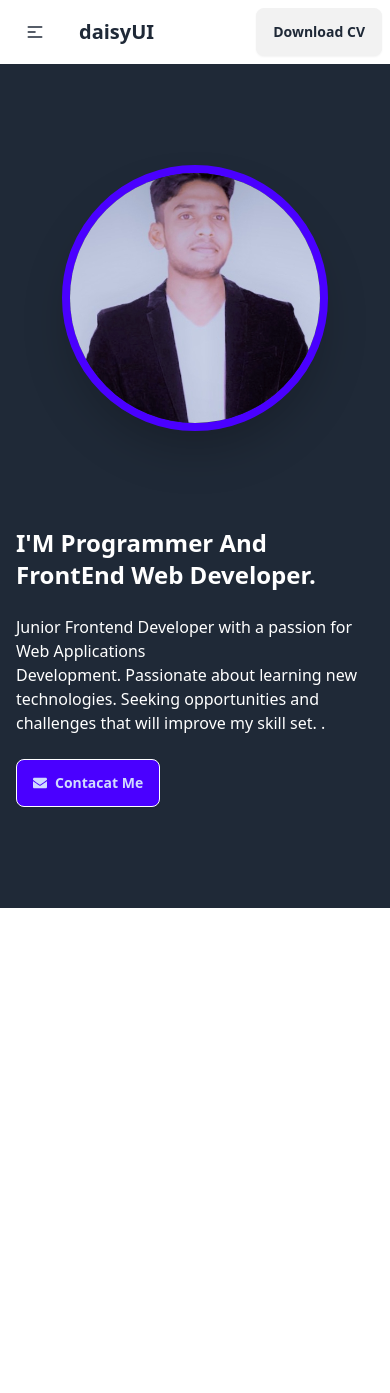
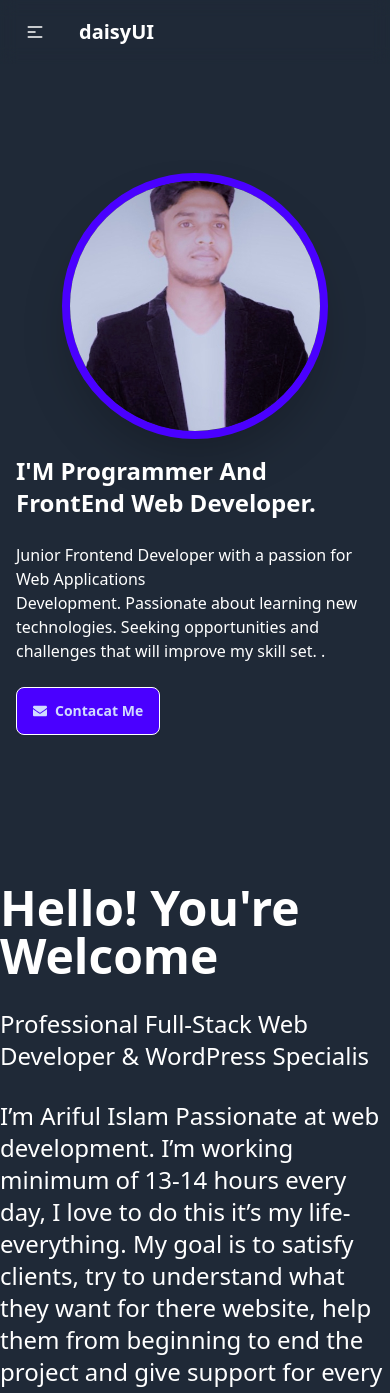
Before and after one commit to programmerrabbanii/my-portfolio, a React (Vite) app: page / in a window 390 px wide. Shown: the top 1393 px of the page. Before the commit the page ends 908 px from the top, so only its background shows below. Built offline with nearby package versions, Linux system fonts and the light colour scheme.

Commit message:
adde  the about section

```diff
--- a/package.json
+++ b/package.json
@@ -16,6 +16,7 @@
     "react-dom": "^18.2.0",
     "react-icons": "^4.12.0",
     "react-router-dom": "^6.20.1",
+    "react-tilt": "^1.0.2",
     "sort-by": "^1.2.0"
   },
   "devDependencies": {
--- a/src/Components/Bannar/Bannar.jsx
+++ b/src/Components/Bannar/Bannar.jsx
@@ -6,13 +6,9 @@ const Bannar = () => {
         <div>
 
 
-
-
-
-
-<div className="hero min-h-screen bg-[#1F2937] text-white   ">
-  <div className="hero-content flex-col lg:flex-row-reverse gap-24 ">
-    <img src={bannarr} className="max-w-sm rounded-full border-8 border-[#4A00FF] shadow-2xl " />
+<div className="hero min-h-screen bg-[#1F2937] text-white pt-16 lg:pt-0  ">
+  <div className="hero-content flex-col lg:flex-row-reverse md:gap-64 ">
+    <img  src={bannarr} className="max-w-sm rounded-full border-8  border-[#4A00FF] shadow-2xl " />
     <div >
       <h1 className=" text-2xl md:text-5xl font-bold  ">I'M Programmer And <br /> FrontEnd Web Developer.
 </h1>
--- /dev/null
+++ b/src/Pages/About/About.jsx
@@ -0,0 +1,68 @@
+import { CiLaptop } from "react-icons/ci";
+import { Tilt } from "react-tilt";
+import { PiHandshakeLight } from "react-icons/pi";
+import { CiLock } from "react-icons/ci";
+import { MdOutlineSupportAgent } from "react-icons/md";
+
+
+
+
+const About = () => {
+    return (
+        <div>
+            <div className="about-contant flex flex-col max-w-[1111px] mx-auto lg:flex-row justify-center  py-10 lg:py-24  text-white gap-20">
+                <div className="about-information  lg:w-[50%]">
+                    <h2 className="text-5xl  font-bold">Hello! You're Welcome </h2>
+                    <h3 className="text-2xl py-7">Professional Full-Stack Web Developer & WordPress Specialis</h3>
+                    <p className="text-2xl">
+                    I’m Ariful Islam Passionate at web development. I’m working minimum of 13-14 hours every day, I love to do this it’s my life-everything. My goal is to satisfy clients, try to understand what they want for there website, help them from beginning to end the project and give support for every problem. If need I communicate by video or audio conversations to understand the problems and project requirements. After completing website and projects I give instructions, How they can manage, edit, update, add page and post on the website by themselves. if needed I send video tutorials.
+
+                    </p>
+                    <button className="btn btn-primary hover:border-2 border-white mt-5">Contact me</button>
+                </div>
+                <div className="about-box w-[50%]">
+                    <div className="box-inner flex  ">
+                        <Tilt  className="box-one text-center roun bg-[#151030] p-6 m-4 rounded-lg border-2 border-[#4A00FF]">
+                        <CiLaptop className="text-8xl mx-auto" />
+                          <h3 className="text-2xl">Quality</h3>
+                          <p>
+                          Design Quality is very important for every website, I make sure 100% quality & satisfaction before delivering the project.
+                          </p>
+
+                        </Tilt>
+                        <Tilt className=" rounded-lg box-one box-one text-center roun bg-[#151030] p-6 m-4 border-2 border-[#4A00FF] ">
+                        <PiHandshakeLight className="text-8xl mx-auto" />
+                          <h3 className="text-2xl">Integrite</h3>
+                          <p>
+                          Friendly coding and design professionality increase website speed and SEO result, only experienced person can make sure this.
+                          </p>
+
+                        </Tilt>
+                    </div>
+
+                    <div className="box-inner flex gap-8">
+                        <Tilt className="box-one   rounded-lg box-one box-one text-center roun bg-[#151030] p-6 m-4 border-2 border-[#4A00FF]  ">
+                        <CiLock className="text-8xl mx-auto" />
+                          <h3 className="text-2xl">security& safety</h3>
+                          <p>
+                          Get complete security website and safe your all data and information. Super Safe.
+                          </p>
+
+                        </Tilt>
+                        <Tilt className="box-one  rounded-lg box-one box-one text-center roun bg-[#151030] p-6 m-4 border-2 border-[#4A00FF]">
+                        <MdOutlineSupportAgent className="text-8xl mx-auto" />
+                          <h3 className="text-2xl">Support</h3>
+                          <p>
+                          Get life time working relationship & support with full instructions.
+                          </p>
+
+                        </Tilt>
+                    </div>
+                </div>
+            </div>
+
+        </div>
+    );
+};
+
+export default About;
--- a/src/Pages/Home/Home.jsx
+++ b/src/Pages/Home/Home.jsx
@@ -2,6 +2,7 @@
 const Home = () => {
     return (
         <div>
+
 
 
         </div>
--- a/src/Root/Root.jsx
+++ b/src/Root/Root.jsx
@@ -1,15 +1,20 @@
 import { Outlet } from "react-router-dom";
 import Navbar from "../Shared/Navbar/Navbar";
 import Bannar from "../Components/Bannar/Bannar";
+import About from "../Pages/About/About";
 
-const Root = () => {
+const  Root = () => {
     return (
-        <div>
+       <div className="bg-[#1F2937]">
+         <div className=" max-w-[1160px] mx-auto">
             <Navbar></Navbar>
             <Bannar></Bannar>
+            <About></About>
+
             <Outlet></Outlet>
 
         </div>
+       </div>
     );
 };
 
--- a/src/Shared/Navbar/Navbar.jsx
+++ b/src/Shared/Navbar/Navbar.jsx
@@ -35,7 +35,7 @@ const Navbar = () => {
     return (
         <div>
 
-<div className="navbar max-w-6xl mx-auto">
+<div className="navbar w-[1060px] mx-auto text-white fixed  lg:top-0 z-20 bg-transparent backdrop-blur">
   <div className="navbar-start">
     <div className="dropdown">
       <div tabIndex={0} role="button" className="btn btn-ghost lg:hidden">
```
Also changed, not shown: src/index.css (line endings or trailing spaces), 1 other file (tests, documents, lock files or other folders).
